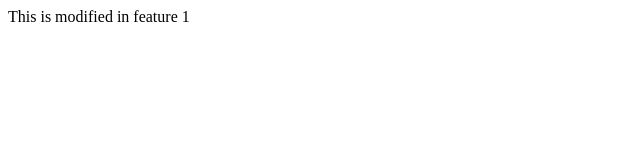
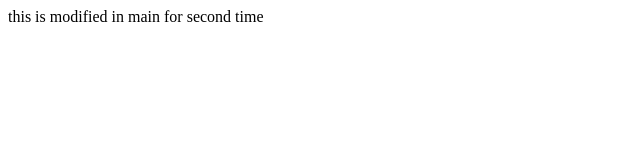
Before and after one commit to Mubaarak-M/localrepo, a plain HTML site: page localrepo/index.html in a window 1280 px wide. Shown: the whole page, without its empty margins (0-640 px from the left). Drawn offline with Linux system fonts and the light colour scheme.

Commit message:
this is added cnages

```diff
--- a/localrepo/index.html
+++ b/localrepo/index.html
@@ -1 +1,2 @@
-<p>This is modified in feature 1</p>
+
+<p>this is modified in main for second time</p>
```
